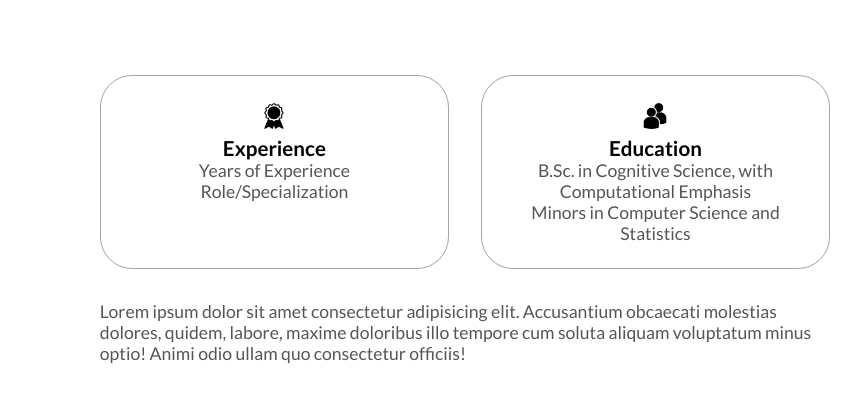
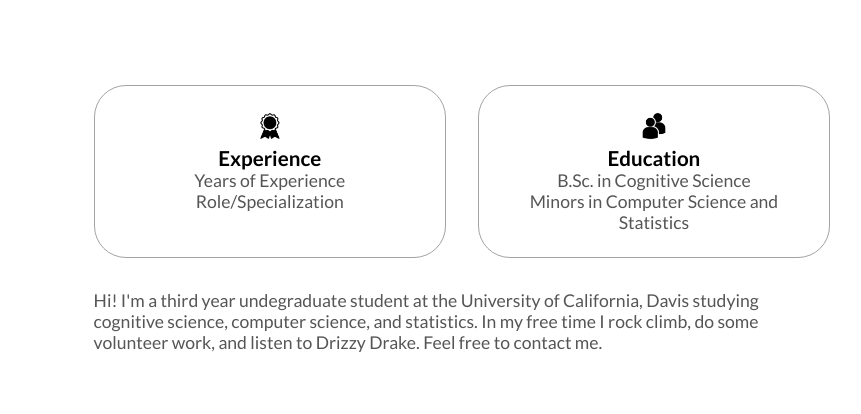
Before and after one commit to logtang/portfolio-build, a plain HTML site: page index.html in a window 1280 px wide. Shown: the part 994-1408 px from the top of the page, 290-1151 px from the left. Drawn offline with Linux system fonts and the light colour scheme.

Commit message:
Bio and major update

```diff
--- a/index.html
+++ b/index.html
@@ -72,12 +72,15 @@
                     <div class="details-container">
                         <img src="./Assets/education.png" alt="Education icon" class="icon">
                         <h3>Education</h3>
-                        <p>B.Sc. in Cognitive Science, with Computational Emphasis</p>
+                        <p>B.Sc. in Cognitive Science</p>
                         <p>Minors in Computer Science and Statistics</p>
                     </div>
                 </div>
                 <div class="text-container">
-                    <p>Lorem ipsum dolor sit amet consectetur adipisicing elit. Accusantium obcaecati molestias dolores, quidem, labore, maxime doloribus illo tempore cum soluta aliquam voluptatum minus optio! Animi odio ullam quo consectetur officiis!</p>
+                    <p>
+                        Hi! I'm a third year undegraduate student at the University of California, Davis studying cognitive science, computer science, and statistics.
+                        In my free time I rock climb, do some volunteer work, and listen to Drizzy Drake. Feel free to contact me.
+                    </p>
                 </div>
             </div>
         </div>
@@ -146,7 +149,7 @@
                     </div>
                     <h2 class="experience-sub-title project-title">Uber Project</h2>
                     <div class="btn-container">
-                        <button class="btn btn-color-2 project-btn" onclick="location.href='https://github.com'">
+                        <button class="btn btn-color-2 project-btn" onclick="location.href='https://github.com/logtang/uber-clone-yt'">
                             Github
                         </button>
                         <button class="btn btn-color-2 project-btn" onclick="location.href=''">
```
